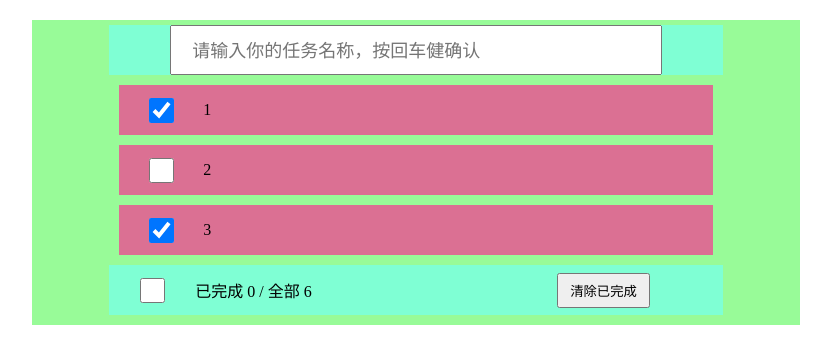
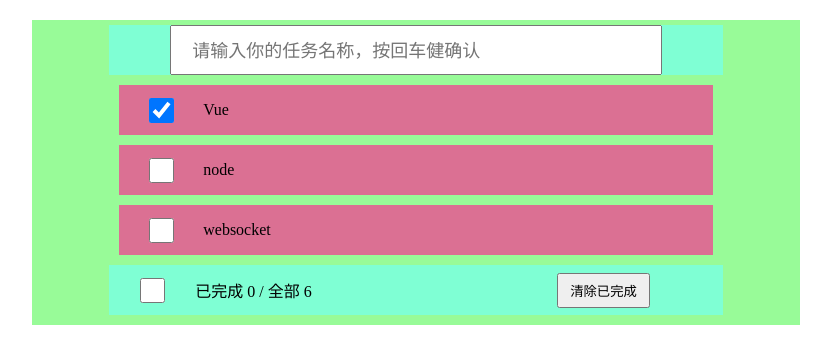
Before and after one commit to leslieXin92/toDoList, a Vue app in the folder todolist/: page / in a window 1280 px wide. Shown: the top 364 px of the page, without its empty margins (224-1055 px from the left). Built offline with nearby package versions, Linux system fonts and the light colour scheme.

Commit message:
勾选功能

```diff
--- a/todolist/src/App.vue
+++ b/todolist/src/App.vue
@@ -1,7 +1,7 @@
 <template>
     <div class="box">
         <Add :addItem="addItem" />
-        <List :list="list" />
+        <List :list="list" :handleStatusChanged="handleStatusChanged" />
         <Options />
     </div>
 </template>
@@ -21,9 +21,9 @@ export default {
     data () {
         return {
             list: [
-                { id: '001', content: '1', status: 1 },
-                { id: '002', content: '2', status: 0 },
-                { id: '003', content: '3', status: 1 },
+                { id: '001', content: 'Vue', status: true },
+                { id: '002', content: 'node', status: false },
+                { id: '003', content: 'websocket', status: false },
             ]
         }
     },
@@ -36,10 +36,17 @@ export default {
             const newItem = {
                 id: new Date().getTime(),
                 content: e.target.value.trim(),
-                status: 0
+                status: false
             }
             this.list.unshift(newItem)
             e.target.value = ''
+        },
+        handleStatusChanged (id) {
+            this.list.map(item => {
+                if (item.id === id) {
+                    item.status = !item.status
+                }
+            })
         }
     }
 }
--- a/todolist/src/components/Item.vue
+++ b/todolist/src/components/Item.vue
@@ -1,7 +1,7 @@
 <template>
     <div class="itemBox">
         <li>
-            <input type="checkbox" :checked="item.status" @change="handleStatusChange" />
+            <input type="checkbox" :checked="item.status" @change="handleStatusChanged(item.id)" />
             <div class="content">{{ item.content }}</div>
         </li>
     </div>
@@ -10,12 +10,7 @@
 <script>
 export default {
     name: 'Item',
-    props: ['item'],
-    methods: {
-        handleStatusChange (e) {
-            console.log(e);
-        }
-    }
+    props: ['item', 'handleStatusChanged'],
 }
 </script>
 
--- a/todolist/src/components/List.vue
+++ b/todolist/src/components/List.vue
@@ -1,7 +1,12 @@
 <template>
     <div class="listBox">
         <ul>
-            <Item v-for="item in list" :key="item.id" :item="item" />
+            <Item
+                v-for="item in list"
+                :key="item.id"
+                :item="item"
+                :handleStatusChanged="handleStatusChanged"
+            />
         </ul>
     </div>
 </template>
@@ -14,7 +19,7 @@ export default {
     components: {
         Item
     },
-    props: ['list']
+    props: ['list', 'handleStatusChanged']
 }
 </script>
 
```
